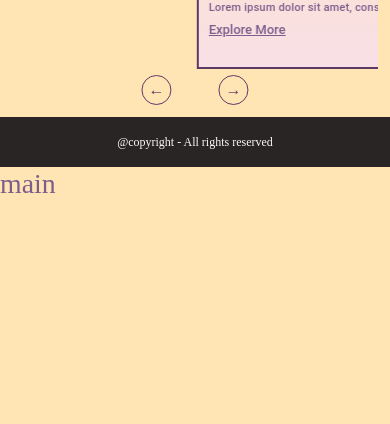
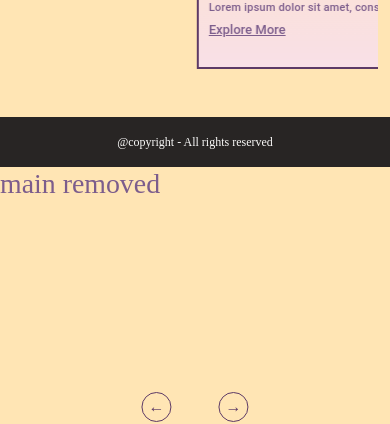
Before and after one commit to PoojaRawat11/PoojaRawat11.github.io, a React (Vite) app: page / in a window 390 px wide. Shown: the part 3489-3913 px from the top of the page. Before the commit the page ends 3689 px from the top, so only its background shows below. Built offline with nearby package versions, Linux system fonts and the light colour scheme; a small style sheet from the web is missing.

Commit message:
Main heading removed

```diff
--- a/index.html
+++ b/index.html
@@ -15,11 +15,11 @@
     <link rel="stylesheet" type="text/css" href="./src/assets/Css/Vendors/owl.carousel.min.css"/>
     <link rel="stylesheet" type="text/css" href="./src/assets/Css/Vendors/owl.theme.default.min.css"/> -->
 
-    <link rel="stylesheet" type="text/css" href="./public/assets/Css/Vendors/slick.min.css"/>
-    <link rel="stylesheet" type="text/css" href="./public/assets/Css/Vendors/slick-theme.min.css"/>
-    <link rel="stylesheet" type="text/css" href="./public/assets/Css/Vendors/main.min.css"/>
-    <link rel="stylesheet" type="text/css" href="./public/assets/Css/Vendors/owl.carousel.min.css"/>
-    <link rel="stylesheet" type="text/css" href="./public/assets/Css/Vendors/owl.theme.default.min.css"/>
+    <link rel="stylesheet" type="text/css" href="./assets/Css/Vendors/slick.min.css"/>
+    <link rel="stylesheet" type="text/css" href="./assets/Css/Vendors/slick-theme.min.css"/>
+    <link rel="stylesheet" type="text/css" href="./assets/Css/Vendors/main.min.css"/>
+    <link rel="stylesheet" type="text/css" href="./assets/Css/Vendors/owl.carousel.min.css"/>
+    <link rel="stylesheet" type="text/css" href="./assets/Css/Vendors/owl.theme.default.min.css"/>
     <!-- https://ramkrishnatenthouse.in/party-management.html -->
   </head>
   <body>
@@ -27,9 +27,9 @@
     <script type="module" src="/src/main.jsx"></script>
   </body>
   <script src="https://code.jquery.com/jquery-3.6.0.min.js"></script>
-  <script type="text/javascript" data-senna-track="permanent" src="./public/assets/JS/slick.min.js"></script>
-  <script type="text/javascript" data-senna-track="permanent" src="./public/assets/JS/select2.min.js"></script>
-  <script type="text/javascript" data-senna-track="permanent" src="./public/assets/JS/owl.carousel.min.js"></script>
+  <script type="text/javascript" data-senna-track="permanent" src="./assets/JS/slick.min.js"></script>
+  <script type="text/javascript" data-senna-track="permanent" src="./assets/JS/select2.min.js"></script>
+  <script type="text/javascript" data-senna-track="permanent" src="./assets/JS/owl.carousel.min.js"></script>
 
 </html>
 
--- a/package.json
+++ b/package.json
@@ -13,6 +13,7 @@
     "jquery": "^3.7.1",
     "react": "^18.3.1",
     "react-dom": "^18.3.1",
+    "react-owl-carousel": "^2.3.3",
     "react-router-dom": "^7.3.0",
     "sass": "^1.86.0",
     "slick-carousel": "^1.8.1"
--- a/src/Components/Home/Gallery.jsx
+++ b/src/Components/Home/Gallery.jsx
@@ -1,5 +1,9 @@
-import React, { useEffect } from 'react';
-import { Link } from "react-router-dom";
+import React from 'react';
+import { Link } from 'react-router-dom';
+import OwlCarousel from 'react-owl-carousel';
+import 'owl.carousel/dist/assets/owl.carousel.css';
+import 'owl.carousel/dist/assets/owl.theme.default.css';
+
 import TentHouseDeco from '../../assets/Images/DecoImages/TentHouseDeco.jpg';
 import TrustDeco from '../../assets/Images/DecoImages/TrustDeco.jpg';
 import TrustDeco2 from '../../assets/Images/DecoImages/TrustDeco2.jpg';
@@ -8,58 +12,43 @@ import TrustDeco4 from '../../assets/Images/DecoImages/TrustDeco3.jpg';
 
 const images = [TentHouseDeco, TrustDeco, TrustDeco2, TrustDeco3, TrustDeco4];
 
-export default function Gallery() {
-  useEffect(() => {
-    $(document).ready(function () {
-      const isMobile = window.innerWidth < 768;
-
-      if ($('.tab-slider').length && !$('.tab-slider').hasClass('owl-loaded')) {
-        $('.tab-slider').owlCarousel({
+const owlOptions = {
   items: 5,
   nav: true,
   dots: false,
-          mouseDrag: true,
-          autoplay: isMobile, // ✅ autoplay only on small screens
+  autoplay: window.innerWidth < 768,
   autoplayTimeout: 3000,
   autoplaySpeed: 800,
   autoplayHoverPause: true,
   center: true,
   smartSpeed: 700,
+  loop: true,
   navText: [
     "<i class='fal fa-long-arrow-left'></i>",
     "<i class='fal fa-long-arrow-right'></i>"
   ],
-          loop: true,
   responsive: {
     0: { items: 1 },
     480: { items: 1 },
-            767: { items: 1 },
-            768: { items: 5 },
-            1200: { items: 5 },
-            1920: { items: 5 },
-            3840: { items: 5 }
+    768: { items: 5 }
   }
-        });
-      }
-    });
-  }, []);
+};
 
-
+export default function Gallery() {
   return (
     <div className="gallery">
       <div className="container-fluid">
         <div className="row">
           <div className="col-md-12">
             <div className="gallery-head main-head">
-              <h5 className='main-heading'>Gallery</h5>
+              <h5 className="main-heading">Gallery</h5>
             </div>
           </div>
           <div className="col-md-12">
             <div className="carousel-wrapper">
-              {images && images.length > 0 && (
-                <ul className="owl-carousel owl-theme tab-slider list-unstyled d-flex">
+              <OwlCarousel className="owl-theme tab-slider" {...owlOptions}>
                 {images.map((img, index) => (
-                    <li key={index} className="item">
+                  <div className="item" key={index}>
                     <Link to="#">
                       <div className="blog-card">
                         <div className="blog-pic">
@@ -77,14 +66,13 @@ export default function Gallery() {
                         </div>
                       </div>
                     </Link>
-                    </li>
+                  </div>
                 ))}
-                </ul>
-              )}
+              </OwlCarousel>
             </div>
           </div>
         </div>
       </div>
     </div>
-  );
+  )
 }
--- a/src/main.jsx
+++ b/src/main.jsx
@@ -7,6 +7,6 @@ import App from './App.jsx'
 createRoot(document.getElementById('root')).render(
   <StrictMode>
     <App />
-    <h1>main</h1>
+    <h1>main removed</h1>
   </StrictMode>,
 )
```
Also changed, not shown: 1 other file (tests, documents, lock files or other folders). Lines whose indentation alone changed are shown as unchanged.
